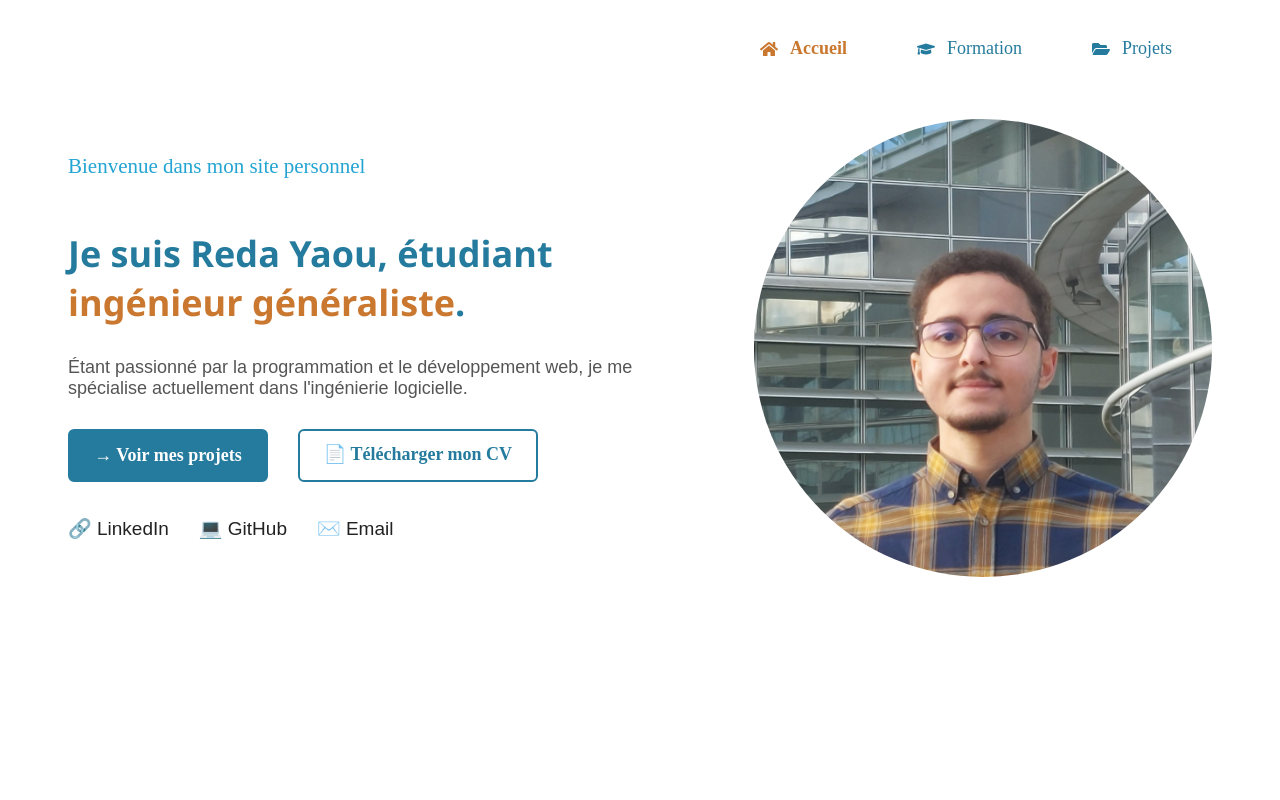
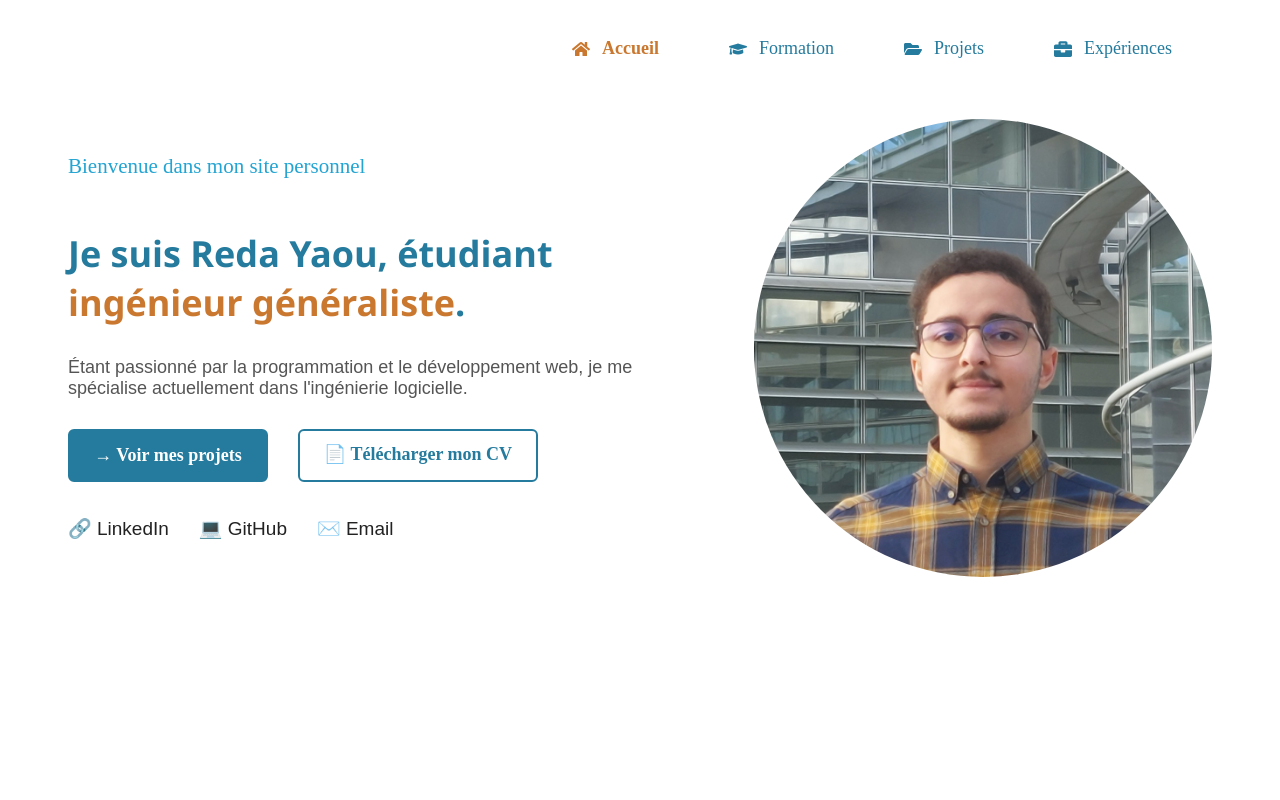
Before and after one commit to yaoureda/portfolio, a React (Vite) app: page / in a window 1280 px wide. Shown: the top 800 px of the page. Built offline with nearby package versions, Linux system fonts and the light colour scheme.

Commit message:
add experiences link

```diff
--- a/src/components/Navbar.jsx
+++ b/src/components/Navbar.jsx
@@ -1,5 +1,5 @@
 import { NavLink } from "react-router-dom";
-import { FaHome, FaGraduationCap, FaFolderOpen } from "react-icons/fa";
+import { FaHome, FaGraduationCap, FaFolderOpen, FaBriefcase } from "react-icons/fa";
 import { useState } from "react";
 
 function Navbar() {
@@ -30,6 +30,11 @@ function Navbar() {
             <FaFolderOpen /> Projets
           </NavLink>
         </li>
+        <li>
+          <NavLink to="/experiences" onClick={() => setIsOpen(false)}>
+            <FaBriefcase /> Expériences
+          </NavLink>
+        </li>
       </ul>
     </nav>
   );
```
